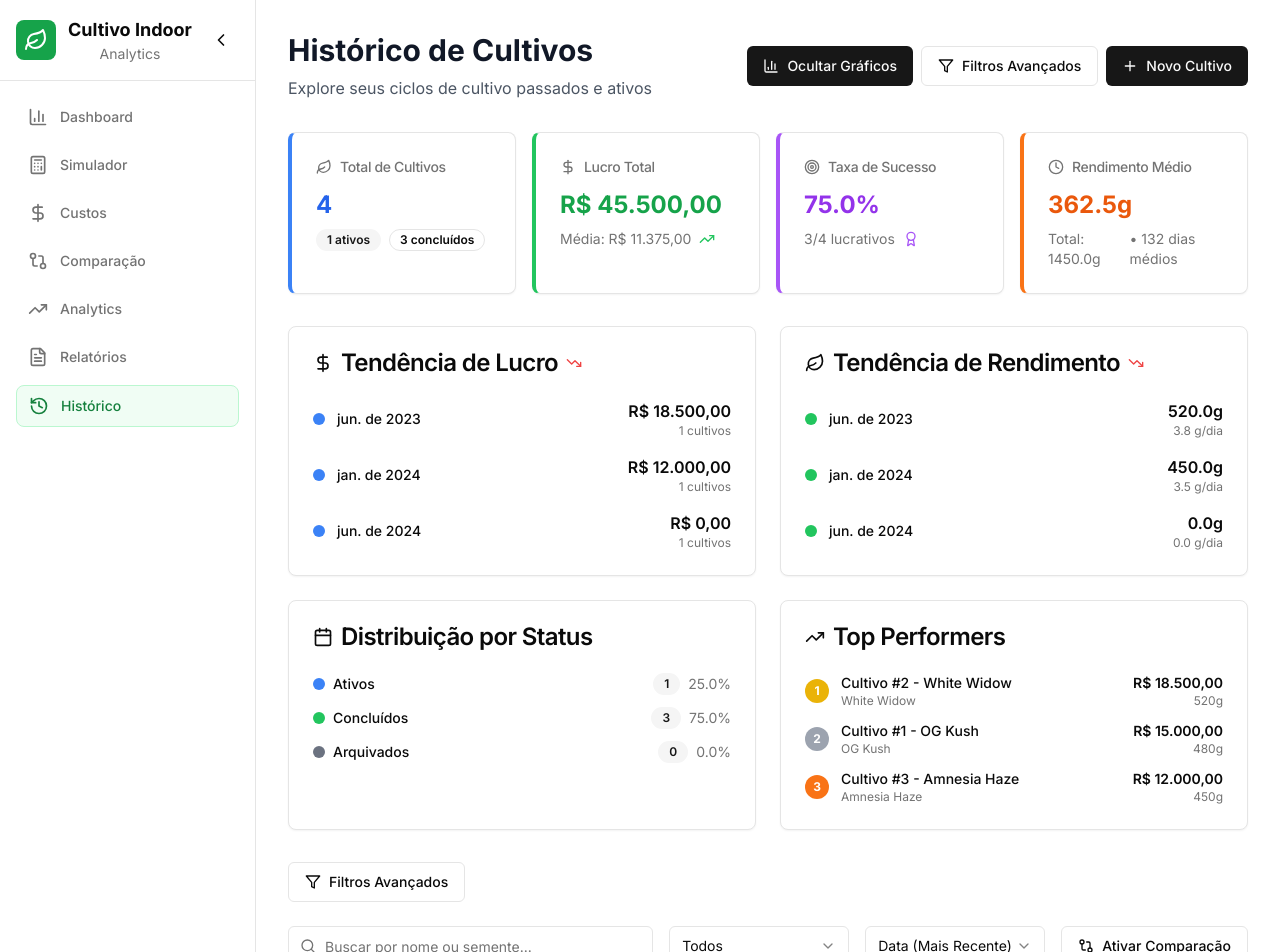
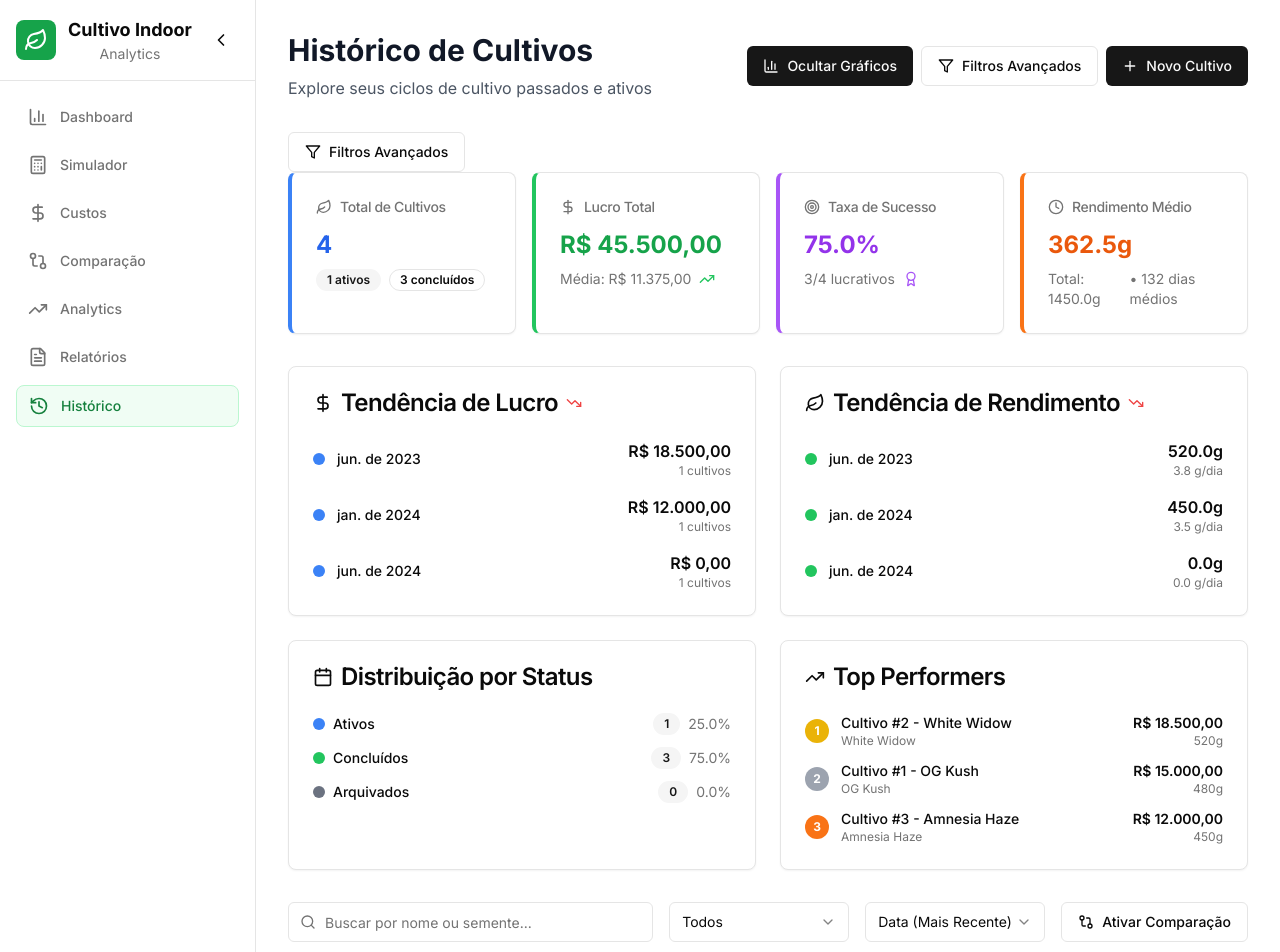
Before and after one commit to alexandreshey/cultivation-dashboard, a Next.js app: page /history in a window 1280 px wide. Shown: the top 952 px of the page. Built offline with nearby package versions, Linux system fonts and the light colour scheme.

Commit message:
fix: Ajusta exibição e funcionamento do botão Filtros Avançados no histórico de cultivos

```diff
--- a/components/views/history-content.tsx
+++ b/components/views/history-content.tsx
@@ -289,6 +289,14 @@ export function HistoryContent() {
         </div>
       </div>
 
+      {/* Filtros Avançados - agora logo abaixo do header */}
+      <AdvancedFilters
+        cultivations={cultivations}
+        onFilterChange={setFilteredCultivations}
+        isOpen={showAdvancedFilters}
+        onToggle={() => setShowAdvancedFilters(!showAdvancedFilters)}
+      />
+
       {/* Indicador de Modo de Seleção */}
       {isSelectionMode && (
         <div className="mb-4 p-3 bg-blue-50 border border-blue-200 rounded-lg">
@@ -326,14 +334,6 @@ export function HistoryContent() {
       {showCharts && <HistoryCharts cultivations={cultivations} />}
 
       {/* Filtros Avançados */}
-      <div className="mb-6">
-        <AdvancedFilters
-          cultivations={cultivations}
-          onFilterChange={setFilteredCultivations}
-          isOpen={showAdvancedFilters}
-          onToggle={() => setShowAdvancedFilters(!showAdvancedFilters)}
-        />
-      </div>
 
       <div className="flex flex-col sm:flex-row gap-4 mb-8">
         <div className="relative flex-1">
```
